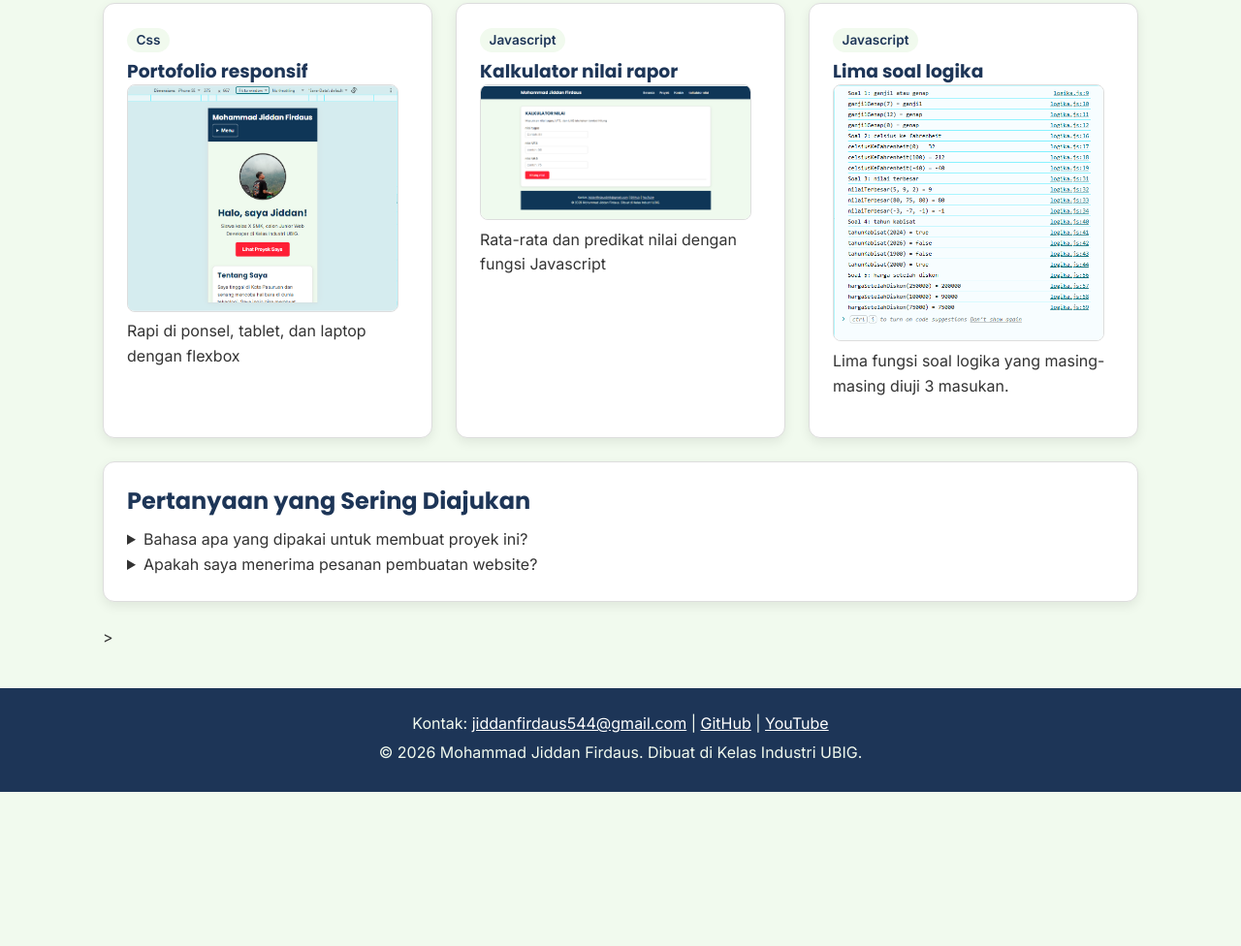
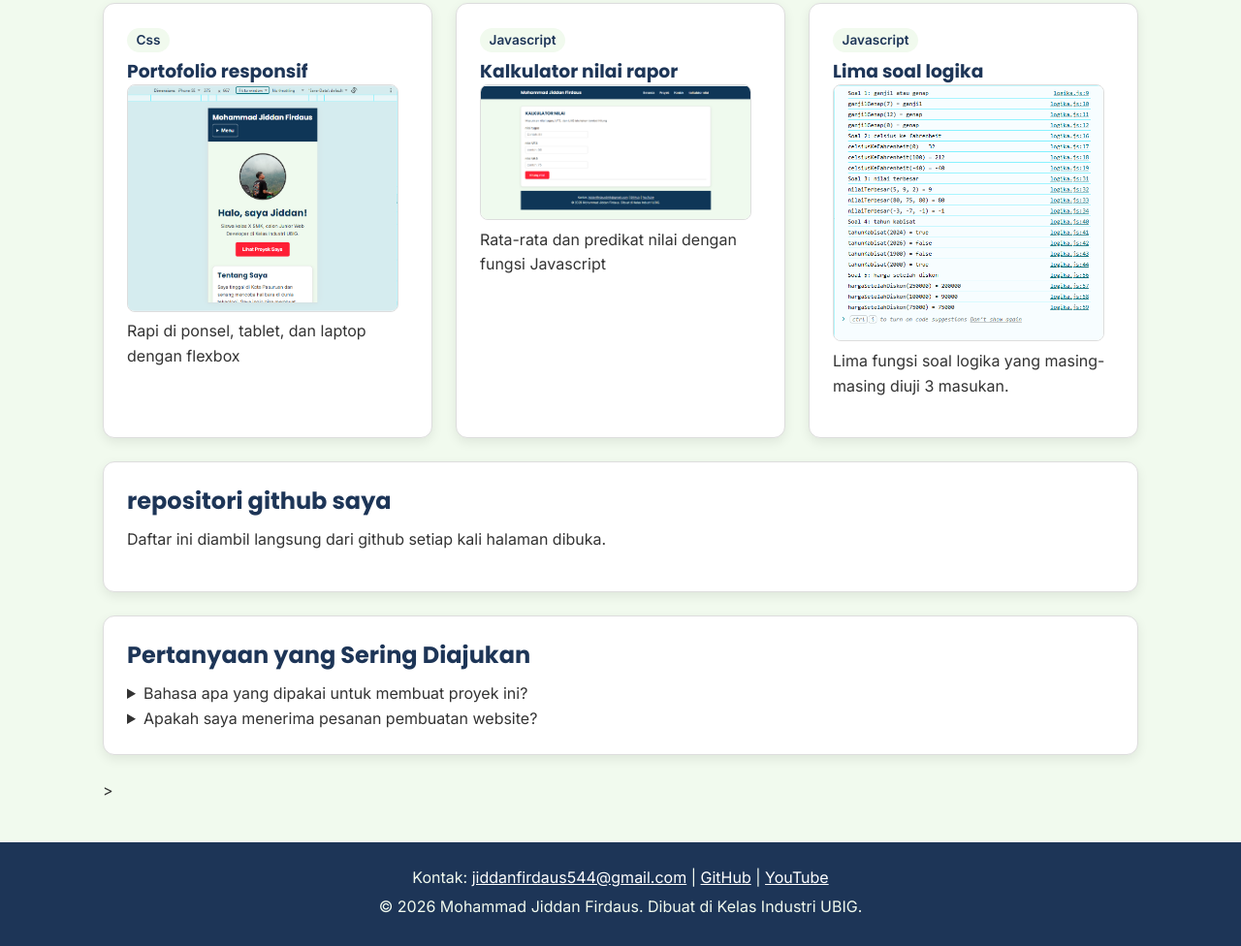
Before and after one commit to Jiddan25/portofolio_jiddan, a plain HTML site: page proyek.html in a window 1280 px wide. Shown: the part 685-1661 px from the top of the page at 97% size. Before the commit the page ends 1502 px from the top, so only its background shows below. Drawn offline with Linux system fonts and the light colour scheme.

Commit message:
Add GitHub repository section to proyek.html

```diff
--- a/proyek.html
+++ b/proyek.html
@@ -58,6 +58,12 @@
         <p id="jumlah-proyek"></p>
         <div class="daftar-kartu" id="daftar-proyek"></div>
       </section>
+      <section class="kartu">
+        <h2>repositori github saya</h2>
+        <p>Daftar ini diambil langsung dari github setiap kali halaman dibuka.</p>
+        <p id="status-repo"></p>
+        <ul id="daftar-repo"></ul>
+      </section>
 
       <!-- FAQ dengan details dan summary -->
       <section class="kartu">
```
